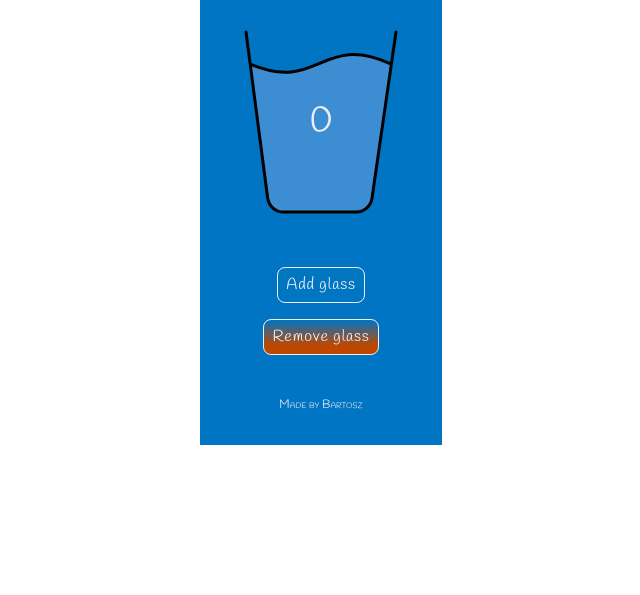
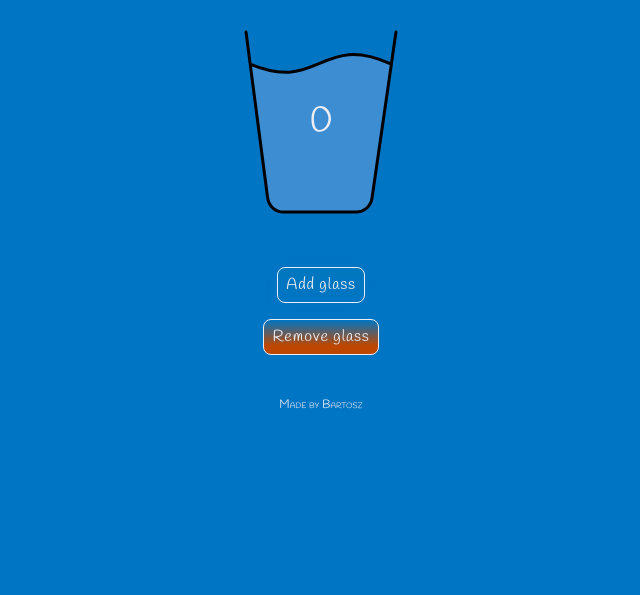
Before and after one commit to BartoszLewosz/hydro__app, a website: page src/content/index.html in a window 1280 px wide. Shown: the part 245-840 px from the top of the page, without its empty margins (319-959 px from the left). Drawn offline with nearby package versions, Linux system fonts and the light colour scheme; files that its build step writes are made by us from their sources; files whose address does not match are found by name.

Commit message:
Extend background for whole body

```diff
--- a/src/scss/main.scss
+++ b/src/scss/main.scss
@@ -13,7 +13,7 @@ html {
 
 body {
   color: $color_text;
-  //background: $color_background;
+  background: $color_background;
   min-height: 100vh;
   display: flex;
   flex-direction: column;
```
